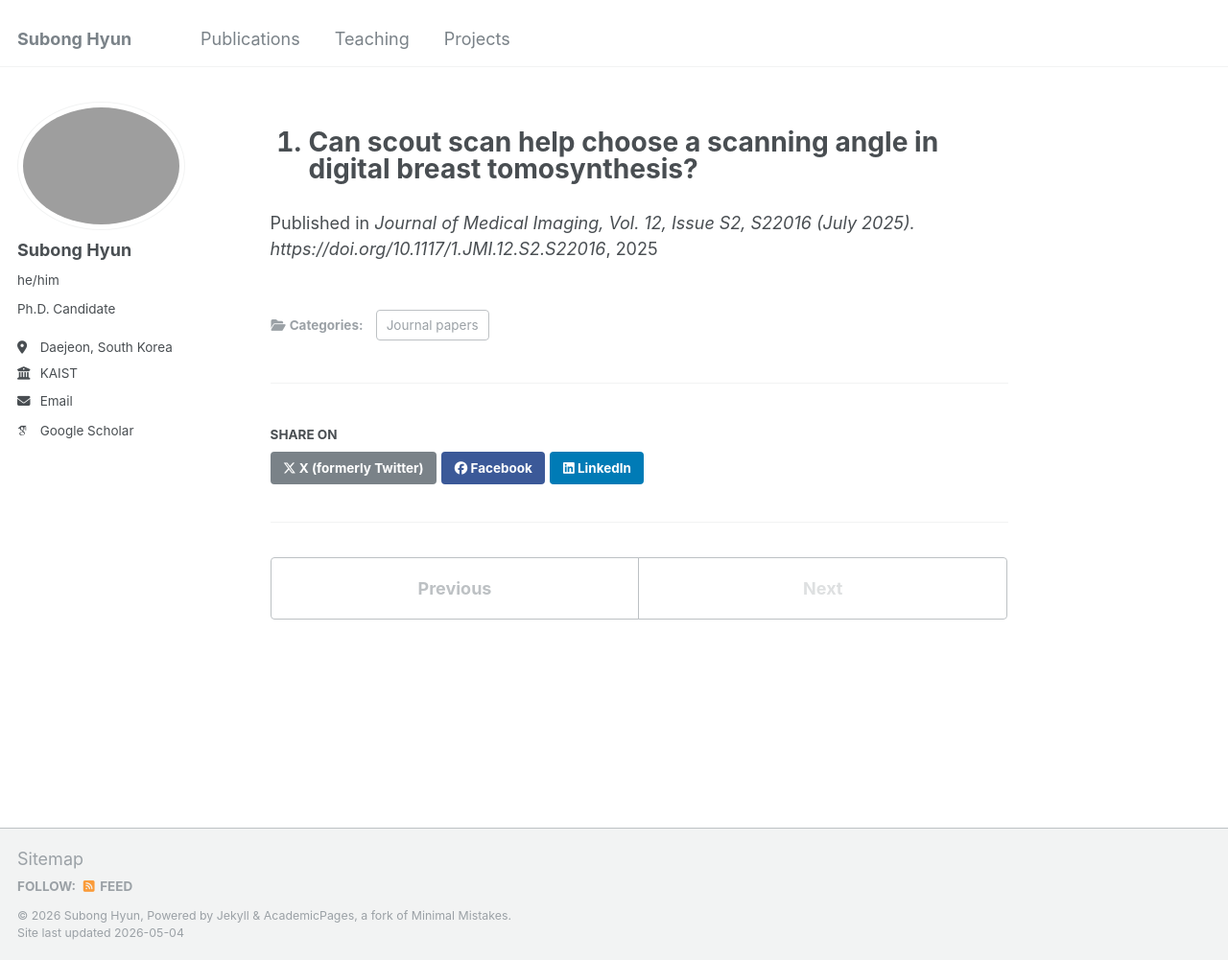
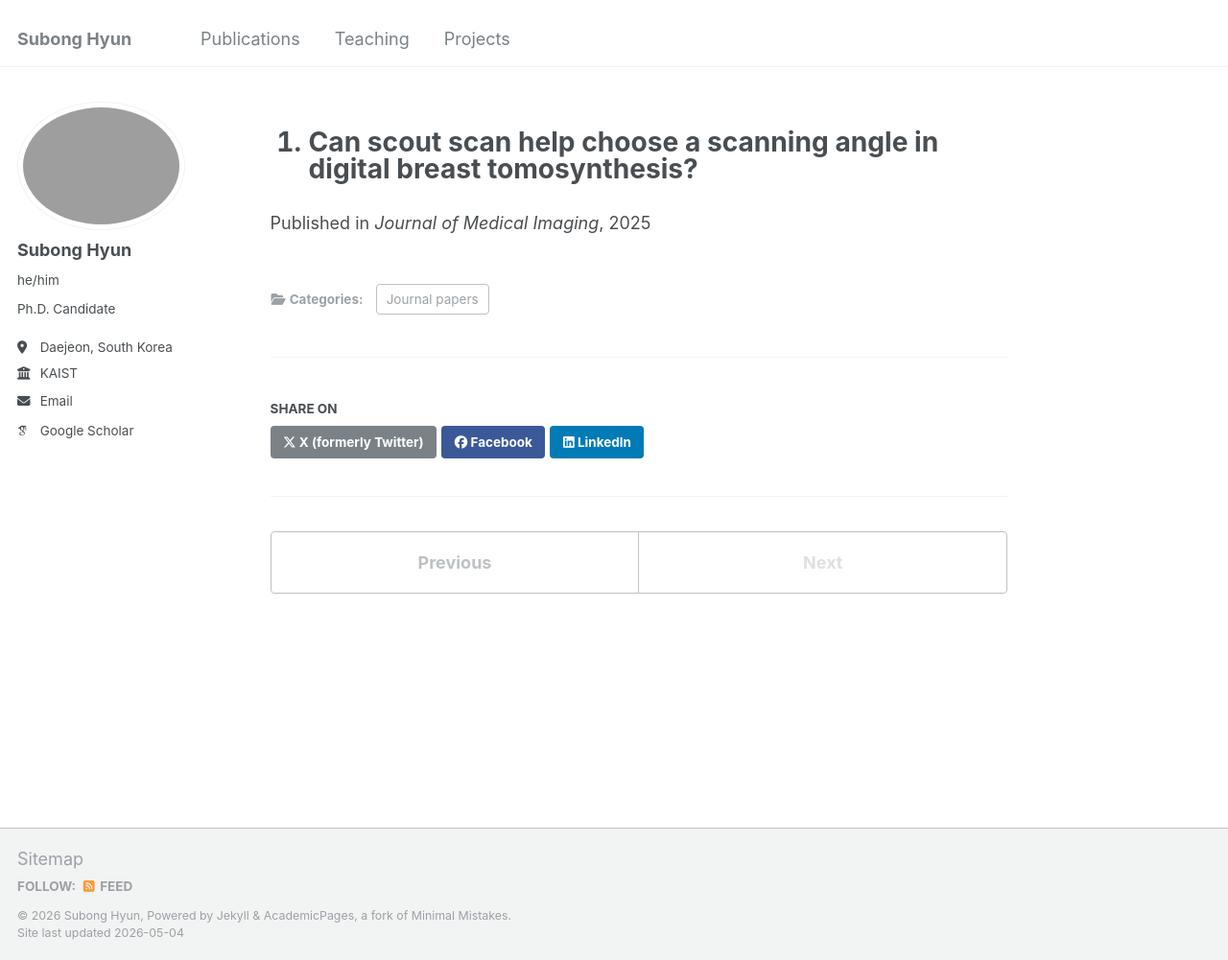
Before and after one commit to SubongHyun/subonghyun.github.io, a Jekyll site: the page built from _publications/2025-07-10-1-Can scout scan help choose a scanning angle in digital breast tomosynthesis?.md, in a window 1280 px wide and 1001 px high. Shown: the whole window at 96% size. Built offline with Jekyll 4.4.1, drawn with Linux system fonts in a browser that asks for light colours; some web fonts are replaced.

Commit message:
Update 2025-07-10-1-Can scout scan help choose a scanning angle in digital breast tomosynthesis?.md

```diff
--- a/_publications/2025-07-10-1-Can scout scan help choose a scanning angle in digital breast tomosynthesis?.md
+++ b/_publications/2025-07-10-1-Can scout scan help choose a scanning angle in digital breast tomosynthesis?.md
@@ -6,5 +6,5 @@ permalink: /presentations/2025-07-10
 authors: 'Seoyoung Lee, **Subong Hyun**, Donghyun Kim, Hak Hee Kim, Hee Jeong Kim, Ilwoong Choi, Choul Woo Shin, Seungryong Cho'
 excerpt: ''
 date: 2025-07-10
-venue: 'Journal of Medical Imaging, Vol. 12, Issue S2, S22016 (July 2025). https://doi.org/10.1117/1.JMI.12.S2.S22016'
+venue: 'Journal of Medical Imaging'
 ---
```
